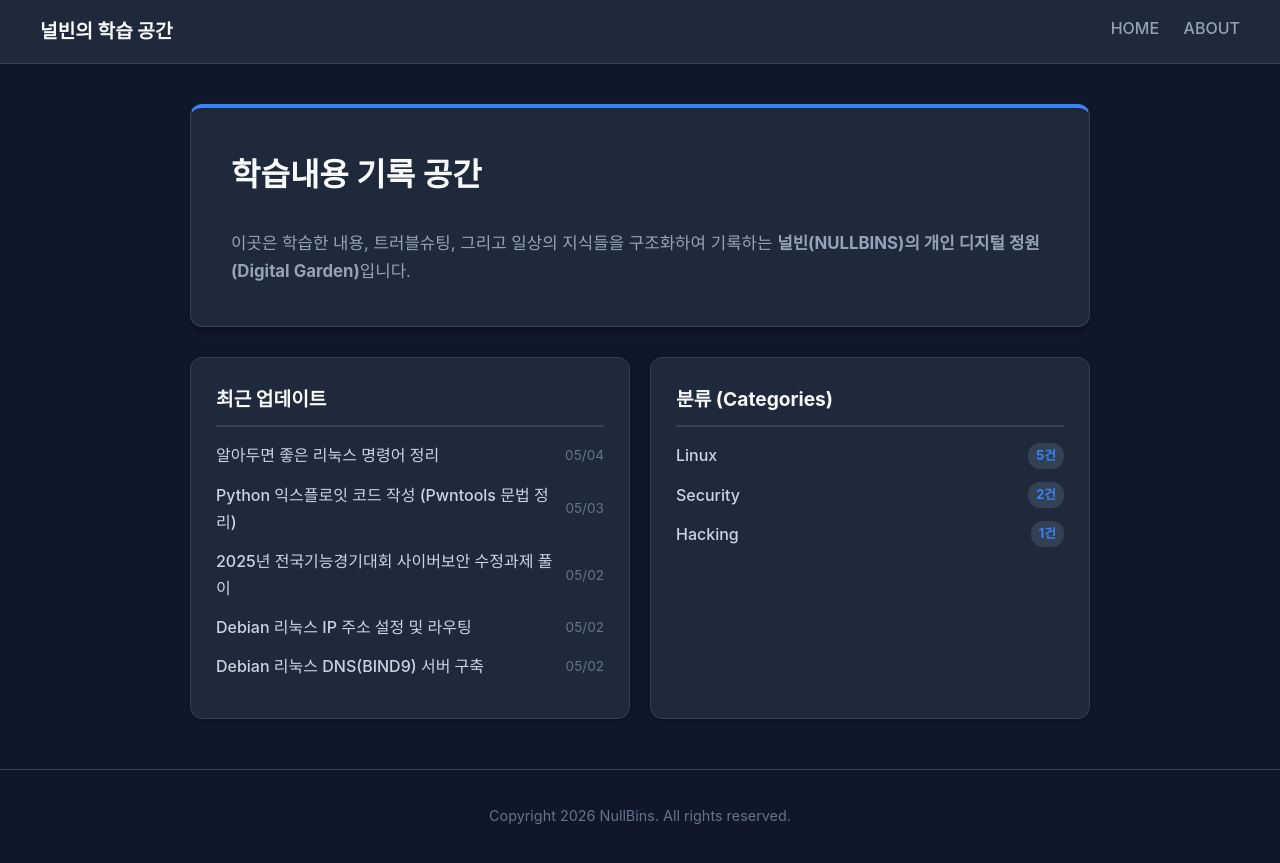
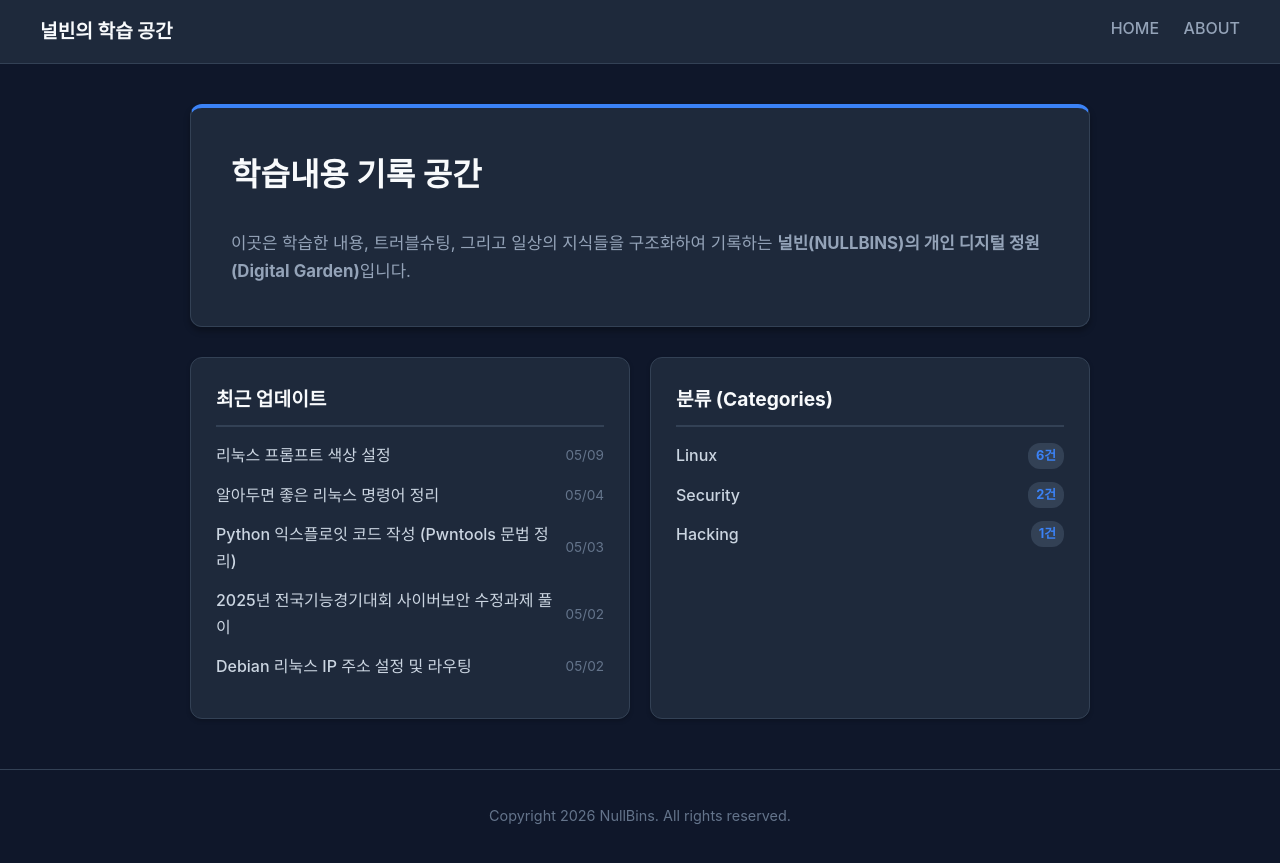
Before and after one commit to NullBins/nullbins.github.io, a Jekyll site: the page built from index.html, in a window 1280 px wide. Shown: the top 863 px of the page. Built offline with Jekyll 4.4.1, drawn with Linux system fonts in a browser that asks for light colours; some of the changed lines change nothing that is shown.

Commit message:
Update: new post (#ColorPrompt)

````diff
--- /dev/null
+++ b/_posts/2026-05-09-ColorPrompt.md
@@ -0,0 +1,36 @@
+---
+layout: default
+title: "리눅스 프롬프트 색상 설정"
+date: 2026-05-09
+categories: Linux
+---
+
+## Set Linux prompt color
+
+#### HOST (Linux)
+```vim
+vim ~/.bashrc
+```
+>```bash
+>force_color_prompt=yes
+>
+>if [ "$color_prompt" = yes ]; then
+>    PS1='${debian_chroot:+($debian_chroot)}\[\033[38;5;31m\]\u\[\033[1;32m\]@\[\033[1;36m\]\h\[\033[00m\]:\[\033[34m\]\w\[\033[32m\]\$\[\033[00m\] '
+>else
+>    PS1='${debian_chroot:+($debian_chroot)}\u@\h:\w\$ '
+>fi
+>```
+<span class="text-red">※ PS1 변수 값을 수정한다.</span>
+
+#### Color Format
+```bash
+\[\033[00m\] # Color reset
+```
+
+#### Linux Console Image
+> ![IMAGE](/assets/images/Linux/image30.png)
+
+#### Linux Terminal Image
+> ![IMAGE](/assets/images/Linux/image31.png)
+
+---
--- a/categories.html
+++ b/categories.html
@@ -2,7 +2,7 @@
 layout: default
 title: "Category"
 permalink: /categories/
-date: 2026-05-04
+date: 2026-05-09
 hide_likes: true
 ---
 
````
Also changed, not shown: assets/images/Linux/image30.png (added), assets/images/Linux/image31.png (added).
